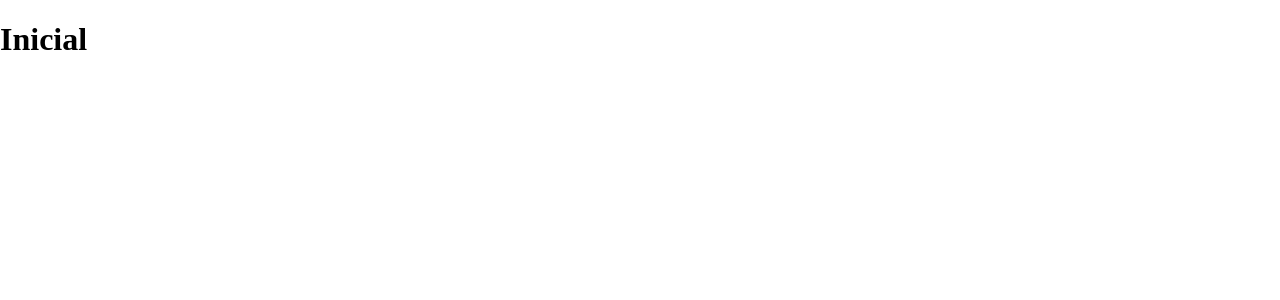
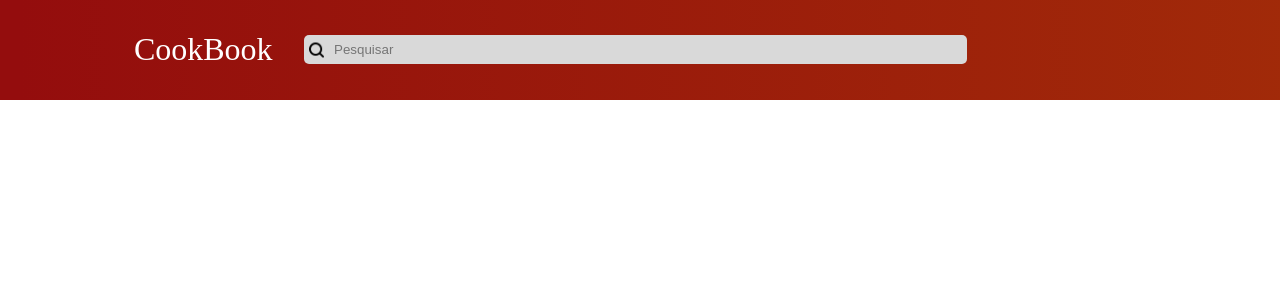
Before and after one commit to httpsdinha/front-cookbook, a Vue app: page /home in a window 1280 px wide. Shown: the top 300 px of the page. Built offline with nearby package versions, Linux system fonts and the light colour scheme.

Commit message:
style: header ok

```diff
--- a/src/components/HomePage.vue
+++ b/src/components/HomePage.vue
@@ -1,9 +1,65 @@
 <template>
-    <h1>Inicial</h1>
+    <header>
+      <h1> CookBook</h1>
+      <div class="Search">
+        <input type="text" class="Search-Input"  placeholder="Pesquisar"/>
+        <img class="Search-Icon" src="../assets/procurar.png" alt="Search Icon" />
+      </div>
+    </header>
 </template>
 
 <script>
 export default {
-  name: "InitialPage"
+  methods: {
+    goToPage(route) {
+      this.$router.push(route);
+    },
+  },
 };
 </script>
+
+<style scoped>
+header{
+  display: flex;
+  justify-content: space-between;
+  align-items: center;
+  padding: 10px 20px;
+  background: linear-gradient(270deg, #A12A09 -0.82%, #940D0D 98.56%);
+  color: white;
+}
+h1{
+  margin-left: 7.12rem;
+  color: #FFF;
+  font-family: Jost;
+  font-size: 2rem;
+  font-style: normal;
+  font-weight: 400;
+  line-height: normal;
+}
+
+.Search{
+  margin-right: 18.31rem;
+  position: relative;
+  display: inline-block;
+}
+
+.Search-Input{
+  padding-left: 30px;
+  border-radius: 0.3125rem;
+  background: #D9D9D9;
+  border: none;
+  width: 39.4375rem;
+  height: 1.6875rem;
+  flex-shrink: 0;
+}
+
+.Search-Icon{
+  cursor: pointer;
+  position: absolute;
+  left: 5px;
+  top: 50%;
+  transform: translateY(-50%);
+  width: 15px;
+  height: 15px;
+}
+</style>
```
Also changed, not shown: src/assets/logo.png (deleted), src/assets/procurar.png (added).
